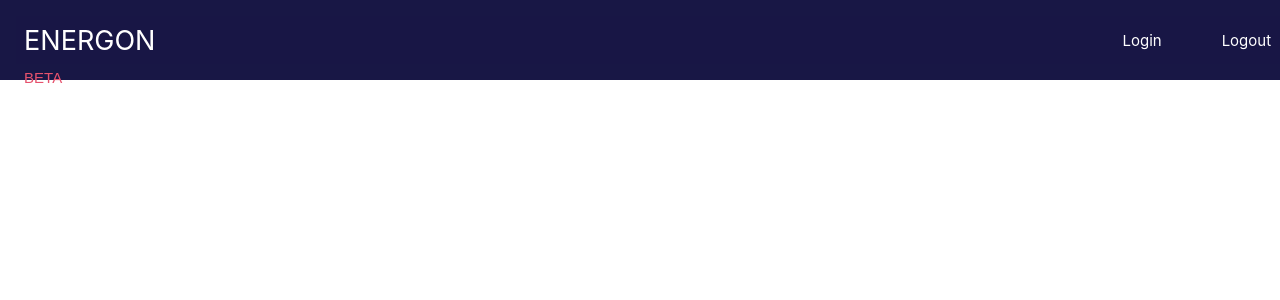
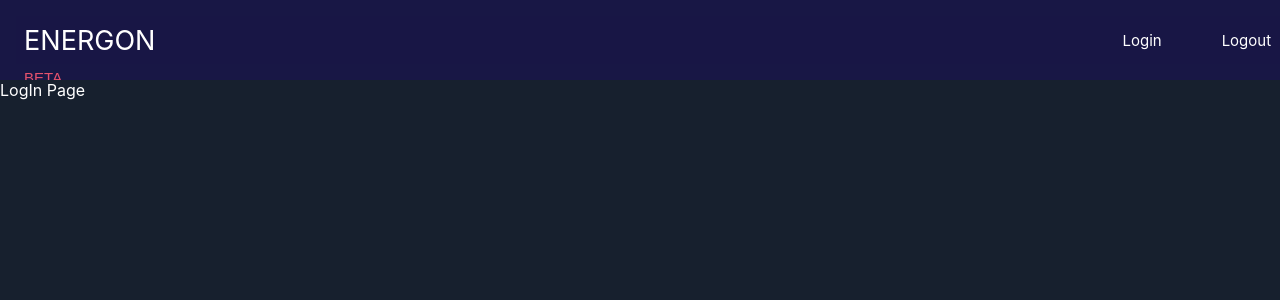
Before and after one commit to eofafrica4lyf/Energy-Management-System, a React (Create React App) app: page / in a window 1280 px wide. Shown: the top 300 px of the page. Built offline with nearby package versions, Linux system fonts and the light colour scheme; what react-fusioncharts would draw is missing.

Commit message:
Login page background fixed

```diff
--- a/src/App.js
+++ b/src/App.js
@@ -36,6 +36,7 @@ function App() {
         <div style={{display: "flex", flexDirection: "column"}}>
           <LogHeader />
           {/* <p>You are not logged in.</p> */}
+          <Route exact path="/" component={LoginPage}/>
           <Route path="/login" component={LoginPage}/>
           <Route path="/logout" component={LogoutPage}/>
         </div>
--- a/src/index.css
+++ b/src/index.css
@@ -199,7 +199,8 @@ g.raphael-group-16-creditgroup {
 
 #log-body{
   display: flex;
-  flex-direction: column;
+  flex-direction: row;
+  background-color: #17202e;
+  min-height: calc(100vh - 48px);
   height: auto;
-  min-height: calc(100vh-48px);
 }
```
